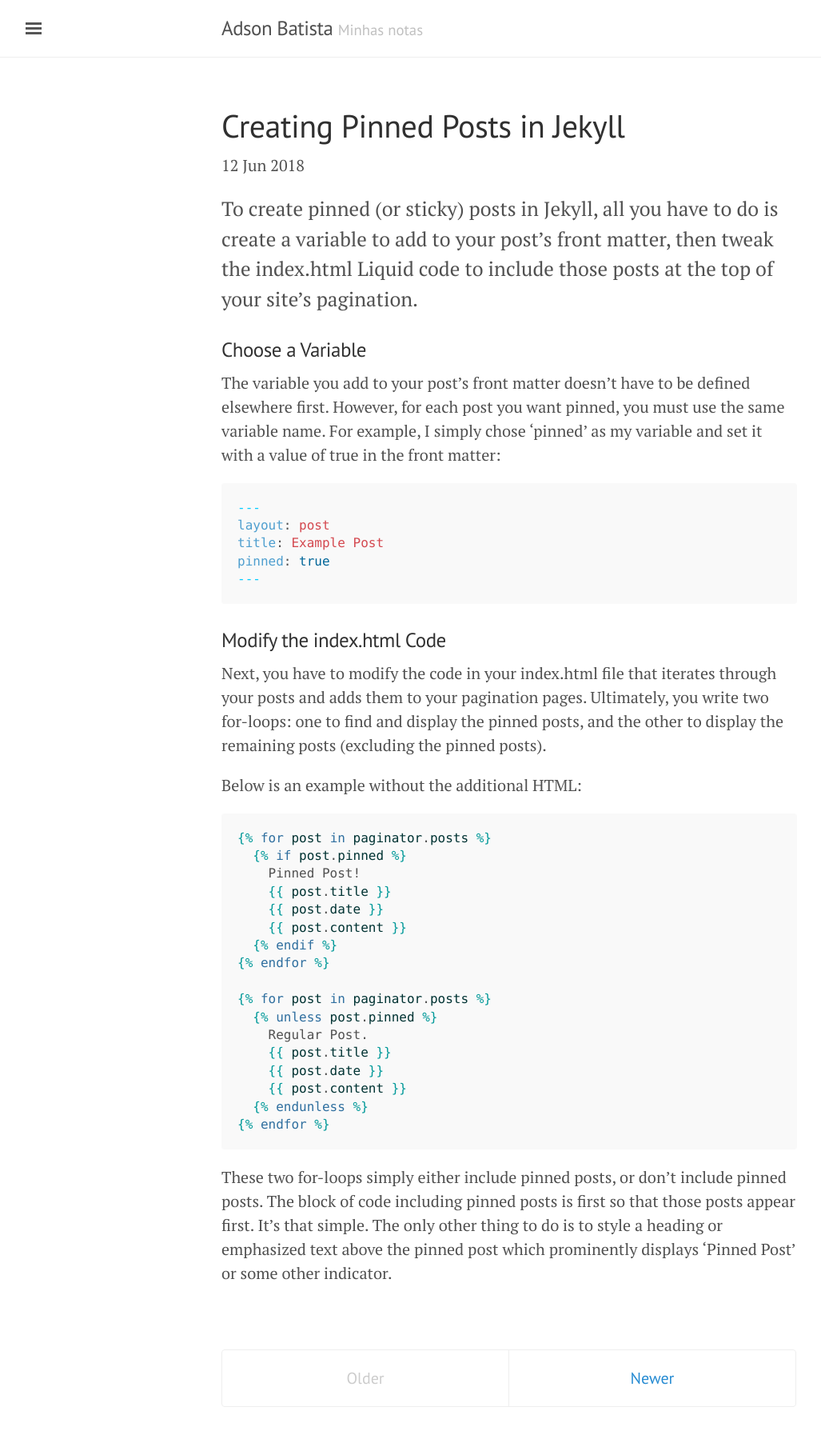
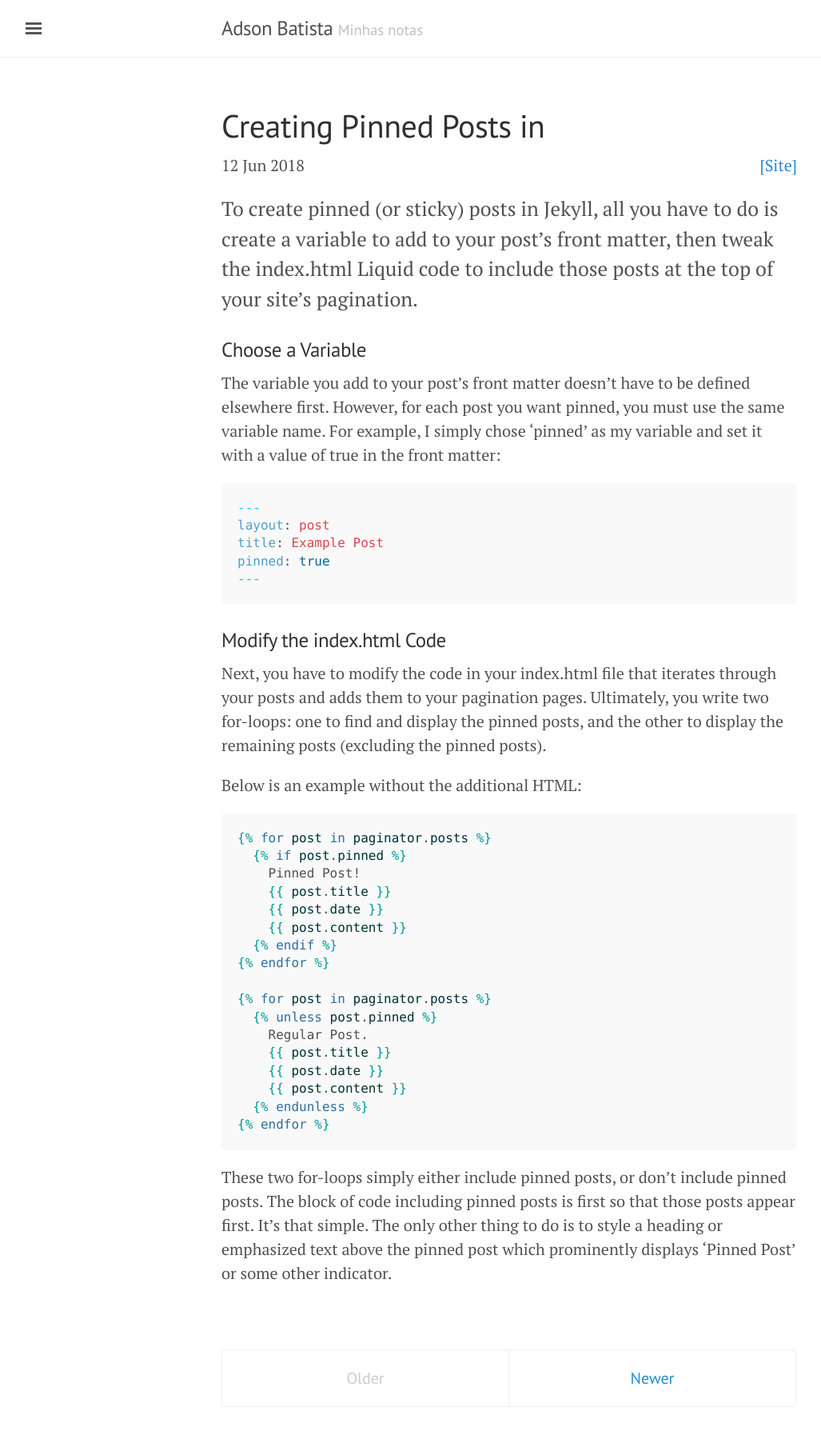
Before and after one commit to AdsonBatista/AdsonBatista.github.io, a Jekyll site: the page built from _posts/2018-06-12-Creating-Pinned-Posts-in-Jekyll.md, in a window 1280 px wide. Shown: the whole page at 80% size, without its empty margins (3-1030 px from the left). Built offline with Jekyll 4.4.1, drawn with Linux system fonts in a browser that asks for light colours; our own code applies the rules of GitHub Pages for plain Markdown files.

Commit message:
post update

```diff
--- a/_posts/2018-06-12-Creating-Pinned-Posts-in-Jekyll.md
+++ b/_posts/2018-06-12-Creating-Pinned-Posts-in-Jekyll.md
@@ -1,6 +1,7 @@
 ---
-layout: post
-title: Creating Pinned Posts in Jekyll
+title: Creating Pinned Posts in
+tag: [Site]
+categories: [Teste]
 pinned: true
 ---
 
```
